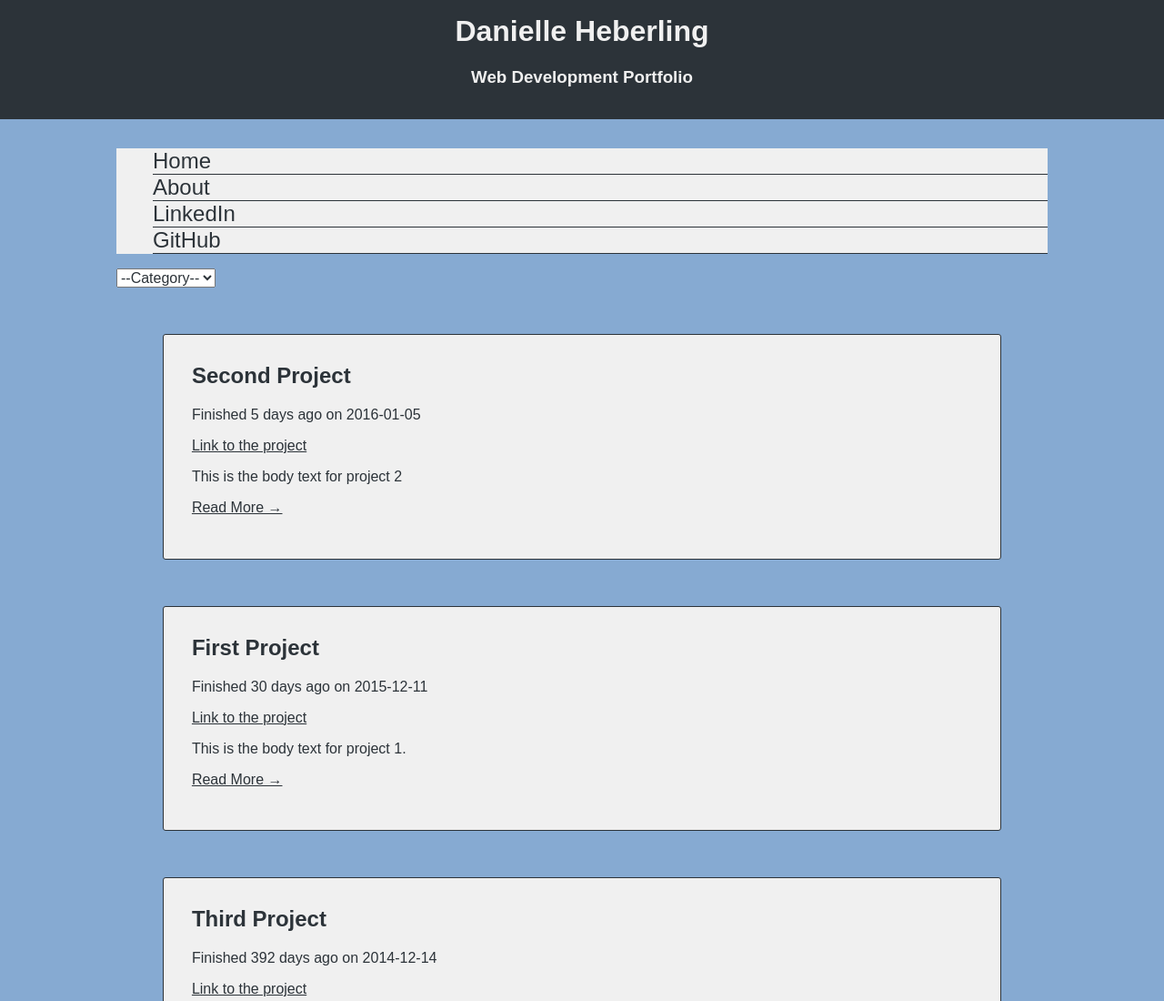
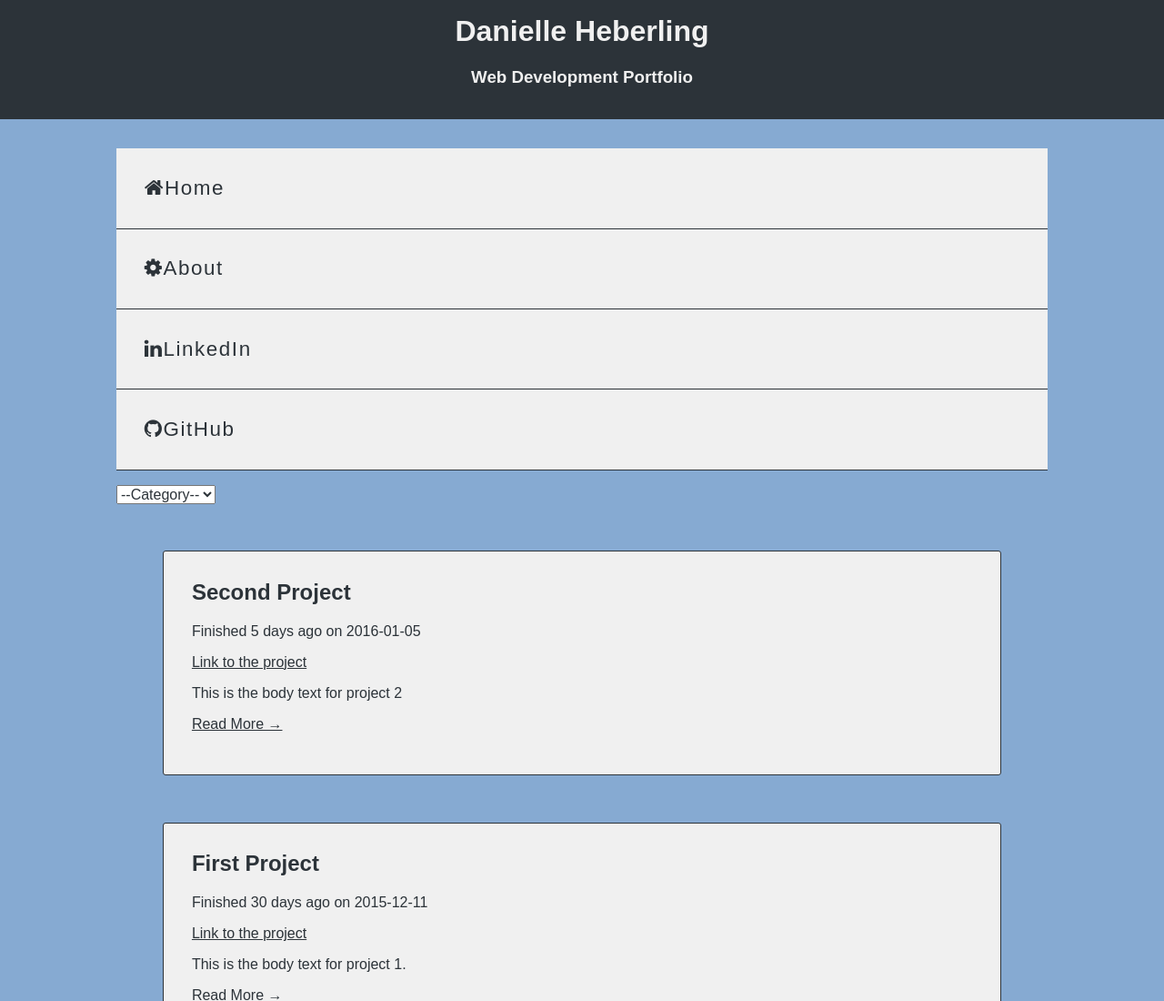
Before and after one commit to deeheber/code-blog, a plain HTML site: page index.html in a window 1280 px wide. Shown: the top 1100 px of the page at 91% size. Drawn offline with nearby package versions, Linux system fonts and the light colour scheme.

Commit message:
nav styles and icons

```diff
--- a/index.html
+++ b/index.html
@@ -7,6 +7,8 @@
       <link rel="stylesheet" href="styles/normalize.css">
       <link rel="stylesheet" href="styles/base.css">
       <link rel="stylesheet" href="styles/modules.css">
+      <!-- Font Awesome CDN for Icons -->
+      <link rel="stylesheet" href="https://maxcdn.bootstrapcdn.com/font-awesome/4.5.0/css/font-awesome.min.css">
     </head>
     <body>
       <header>
@@ -16,10 +18,10 @@
       <main>
         <nav id="main-nav">
           <ul>
-            <li><a data-tab="home" class="tabLink">Home</a></li>
-            <li><a data-tab="about" class="tabLink">About</a></li>
-            <li><a href="https://www.linkedin.com/in/daheber" target="_blank">LinkedIn</a></li>
-            <li><a href="https://github.com/deeheber" target="_blank">GitHub</a></li>
+            <li><a data-tab="home" class="tabLink"><i class="fa fa-home"></i>Home</a></li>
+            <li><a data-tab="about" class="tabLink"><i class="fa fa-cog"></i>About</a></li>
+            <li><a href="https://www.linkedin.com/in/daheber" target="_blank"><i class="fa fa-linkedin"></i>LinkedIn</a></li>
+            <li><a href="https://github.com/deeheber" target="_blank"><i class="fa fa-github"></i>GitHub</a></li>
           </ul>
         </nav>
         <!-- Tab content area for project an about me -->
--- a/styles/modules.css
+++ b/styles/modules.css
@@ -19,15 +19,22 @@ article h2 {
 }
 
 /******  Navigation Styles  ******/
-nav {
+#main-nav {
   background-color: rgb(240,240,240);
 }
-nav ul a {
+
+#main-nav ul {
+  padding-left: 0;
+}
+#main-nav ul a {
   text-decoration: none;
+  letter-spacing: 0.07em;
 }
 
-nav ul li {
-  font-size: 1.5em;
+#main-nav ul li {
+  font-size: 1.4em;
   border-bottom: 1px solid rgb(44, 51, 57);
   list-style-type: none;
+  padding: 3%
+  /***NEXT STEP ADD INLINE DISPLAY HERE FOR DESKTOP***/
 }
```
